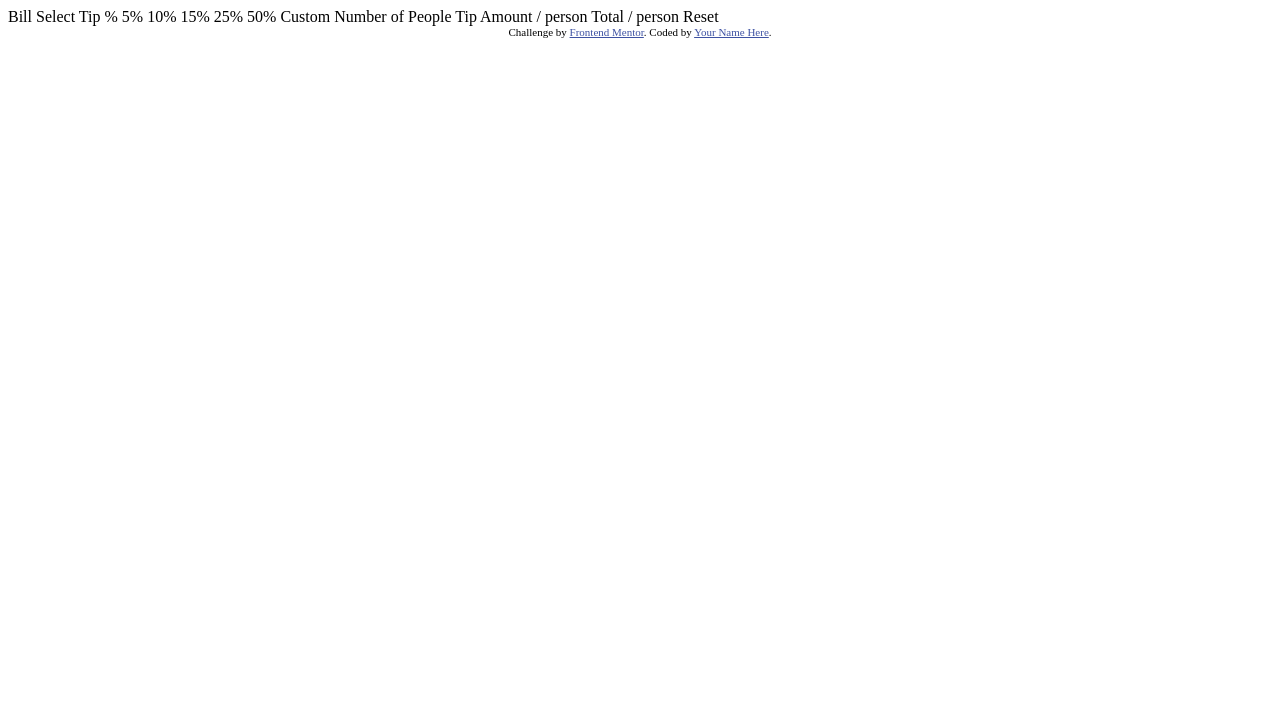
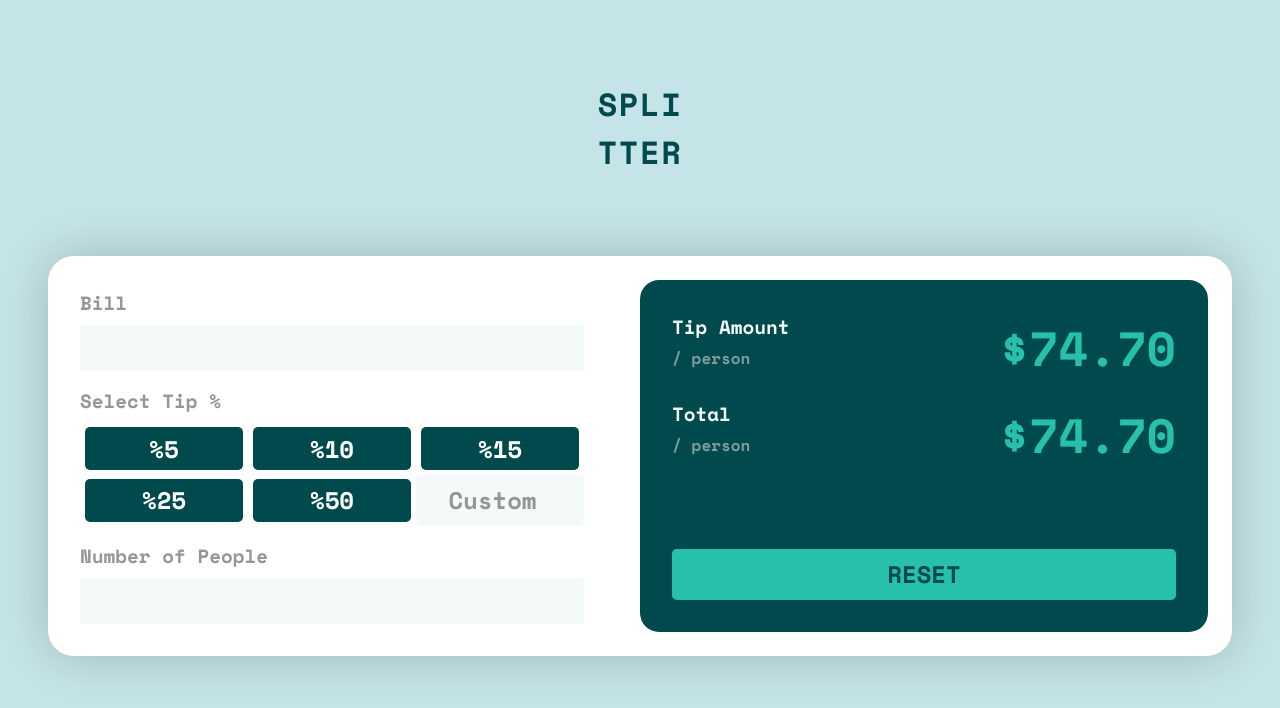
Before and after one commit to artursem/fm-tip-calculator, a plain HTML site: page index.html in a window 1280 px wide. Drawn offline with nearby package versions, Linux system fonts and the light colour scheme.

Commit message:
add basic structure

```diff
--- a/index.html
+++ b/index.html
@@ -3,42 +3,69 @@
 <head>
   <meta charset="UTF-8">
   <meta name="viewport" content="width=device-width, initial-scale=1.0"> <!-- displays site properly based on user's device -->
-
+  <script src="./tip-calc.js" defer></script>
   <link rel="icon" type="image/png" sizes="32x32" href="./images/favicon-32x32.png">
-
-  <title>Frontend Mentor | Tip calculator app</title>
-
-  <!-- Feel free to remove these styles or customise in your own stylesheet 👍 -->
-  <style>
-    .attribution { font-size: 11px; text-align: center; }
-    .attribution a { color: hsl(228, 45%, 44%); }
-  </style>
+  <link rel="stylesheet" href="./style.css">
+  <title>Tip calculator app | Frontend Mentor</title>
 </head>
 <body>
+  <h1 class="logo">Spli<br>tter</h1>
+  <main class="calc">
+    <section class="calc__form">
+      <div class="calc__form__data">
+        <h2 class="calc__form__data__title">
+          Bill
+        </h2>
+        <input type="number" name="bill" id="bill" class="calc__form__data__input">
+      </div>
+      <div class="calc__form__data">
+        <h2 class="calc__form__data__title">
+          Select Tip %
+        </h2>
+        <div class="calc__form__data__btns">
+          <button>%5</button>
+          <button>%10</button>
+          <button>%15</button>
+          <button>%25</button>
+          <button>%50</button>
+          <input type="number" name="custom" id="custom" placeholder="Custom">
+        </div>
+      </div>
+      <div class="calc__form__data">
+        <h2 class="calc__form__data__title">
+          Number of People
+        </h2>
+        <input type="text" name="people" id="people" class="calc__form__data__input">
+      </div>
+    </section>
+    <section class="calc__results">
+      <div>
+        <div class="calc__results__figure">
+          <div class="calc__resutls__figure__description">
+            <h2 class="calc__results__figure__description__title">
+              Tip Amount
+            </h2>
+            / person
+          </div>
+          <div class="calc__results__figure__amount">
+            $74.70
+          </div>
+        </div>
+        <div class="calc__results__figure">
+          <div class="calc__resutls__figure__description">
+            <h2 class="calc__results__figure__description__title">
+              Total
+            </h2>
+            / person
+          </div>
+          <div class="calc__results__figure__amount">
+            $74.70
+          </div>
+        </div>
+      </div>
 
-  Bill
-
-  Select Tip %
-  5%
-  10%
-  15%
-  25%
-  50%
-  Custom
-
-  Number of People
-
-  Tip Amount
-  / person
-
-  Total
-  / person
-
-  Reset
-
-  <div class="attribution">
-    Challenge by <a href="https://www.frontendmentor.io?ref=challenge" target="_blank">Frontend Mentor</a>.
-    Coded by <a href="#">Your Name Here</a>.
-  </div>
+      <button class="calc__results__btn">reset</button>
+    </section>
+  </main>
 </body>
 </html>
--- /dev/null
+++ b/style.scss
@@ -0,0 +1,181 @@
+@import url('https://fonts.googleapis.com/css2?family=Space+Mono:wght@400;700&display=swap');
+
+@mixin placeholder($color) {
+    ::-webkit-input-placeholder { /* Chrome/Opera/Safari */
+        color: $color;
+      }
+      ::-moz-placeholder { /* Firefox 19+ */
+        color: $color;
+      }
+      :-ms-input-placeholder { /* IE 10+ */
+        color: $color;
+      }
+      :-moz-placeholder { /* Firefox 18- */
+        color: $color;
+      }
+}
+
+$strong: hsl(172, 67%, 45%);
+$c100: hsl(183, 100%, 15%);
+$c80: hsl(0, 0%, 59%);
+$c60: hsl(184, 14%, 56%);
+$c40: hsl(185, 41%, 84%);
+$c20: hsl(189, 41%, 97%);
+$c0: hsl(0, 0%, 100%);
+
+
+* {
+    padding: 0;
+    margin: 0;
+    box-sizing: border-box;
+}
+
+div, section {
+    // border: 1px dashed orangered;
+}
+
+
+body {
+    background: $c40;
+    font-family: 'Space Mono', monospace;
+    font-size: 24px;
+
+    max-width: 100vw;
+    max-height: 100vh;
+}
+
+button, input {
+    font-family: 'Space Mono', monospace;
+    font-size: 24px;
+}
+
+.logo {
+    margin-top: 5rem; // ############ desktop
+    margin-bottom: 5rem; // ############ desktop
+    color: $c100;
+    text-transform: uppercase;
+    text-align: center;
+    font-size: 2rem;
+    letter-spacing: .1rem;
+}
+
+.calc {
+    display: flex;
+    flex-direction: row; // ############ desktop
+    min-height: 50vh;   // ############ desktop
+    margin: 1rem 3rem 3rem 3rem;
+    background-color: $c0;
+
+    border: none;
+    border-radius: 1.6rem;
+
+    box-shadow: 0px 0px 3rem rgba(0,0,0,.2);
+    &__form{
+        flex: 1;
+        padding: 2rem;
+        display: flex;
+        flex-direction: column;
+        justify-content: space-between;
+        align-items: stretch;
+        &__data {
+            &__title {
+                font-size: 1.2rem;
+                color: $c80;
+                margin-bottom: 0.5rem;
+            }
+            &__input {
+                width: 100%;
+                border: none;
+                background: $c20;
+
+                padding: .3rem;
+                font-weight: 700;
+                color: $c100;
+            }
+            &__btns {
+                display: grid;
+                grid-template-columns: 1fr 1fr 1fr;
+                grid-template-rows: 1fr 1fr;
+
+                button {
+                    background-color: $c100;
+                    color: $c0;
+                    border: none;
+                    border-radius: 5px;
+                    font-weight: 700;
+                    padding: .2rem;
+                    margin: .3rem;
+                    cursor: pointer;
+                }
+                button:active, button:hover {
+                    background-color: $strong;
+                    color: $c100;
+                }
+
+                input {
+                    width: 100%;
+                    background-color: $c20;
+                    border: none;
+                    border-radius: 5px;
+                    font-weight: 700;
+                    color: $c80;
+                    text-align: center;
+
+                    padding: .2rem;
+                    cursor: pointer;
+                }
+                @include placeholder(hsl(0, 0%, 59%));
+            }
+        }
+    }
+
+    &__results {
+        flex: 1;
+        display: flex;
+        flex-direction: column;
+        justify-content: space-between;
+
+
+        margin: 1.5rem;
+        padding: 2rem;
+
+        background-color: $c100;
+        border: none;
+        border-radius: 1.2rem;
+
+        &__figure {
+            color: $c60;
+            font-size: 1rem;
+            font-weight: 700;
+
+            display: flex;
+            flex-direction: row;
+            justify-content: space-between;
+
+            margin-bottom: 1rem;
+            &__description {
+                &__title {
+                    font-size: 1.2rem;
+                    color: $c20;
+                    margin-bottom: 0.3rem;
+                }
+            }
+            &__amount {
+                color: $strong;
+                font-weight: 700;
+                font-size: 3rem;
+            }
+        }
+        &__btn {
+            width: 100%;
+            text-transform: uppercase;
+            font-weight: 700;
+            line-height: 3.2rem;
+
+            border: none;
+            border-radius: .3rem;
+            background-color: $strong;
+            color: $c100;
+        }
+    }
+}
```
Also changed, not shown: style.css (added), 1 other file.
